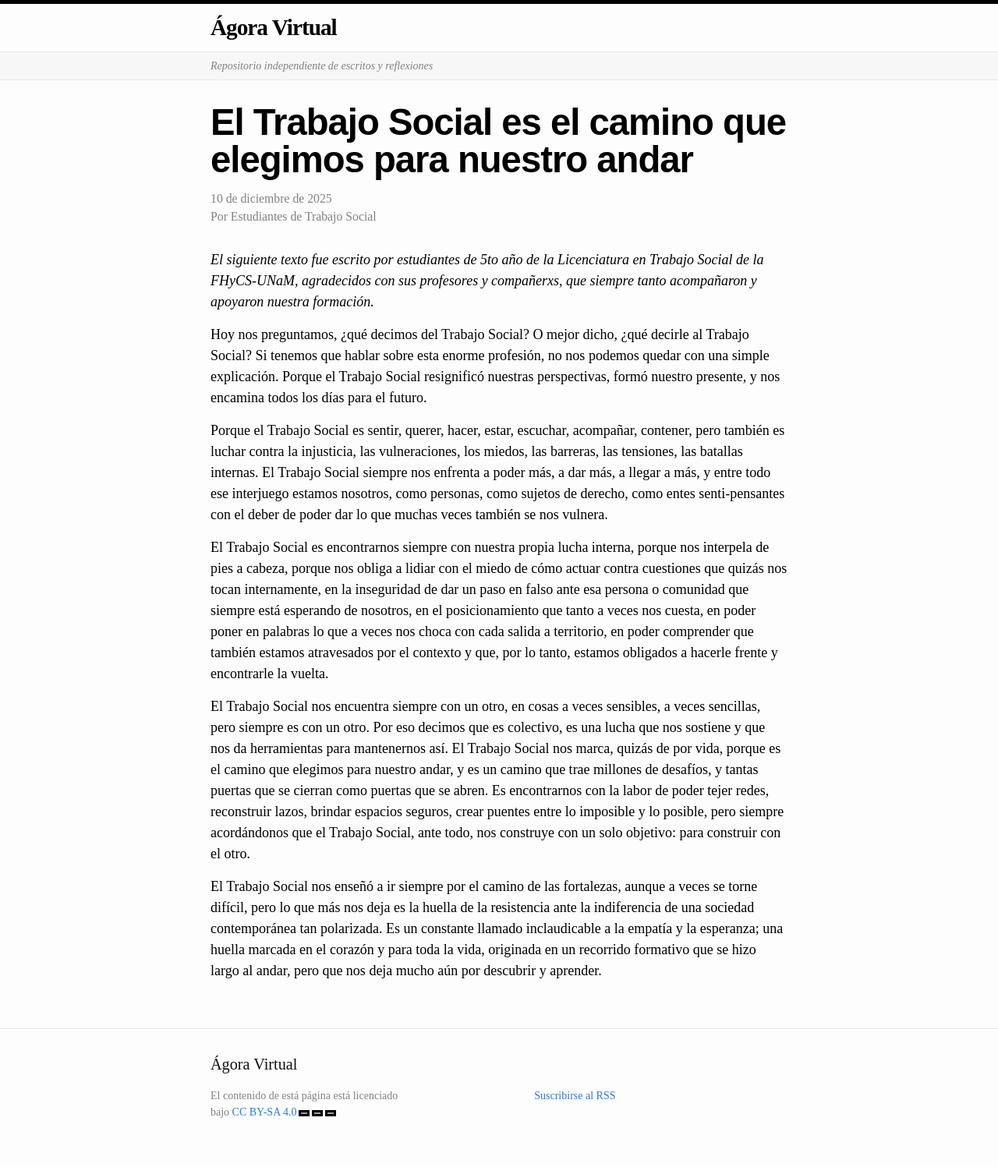
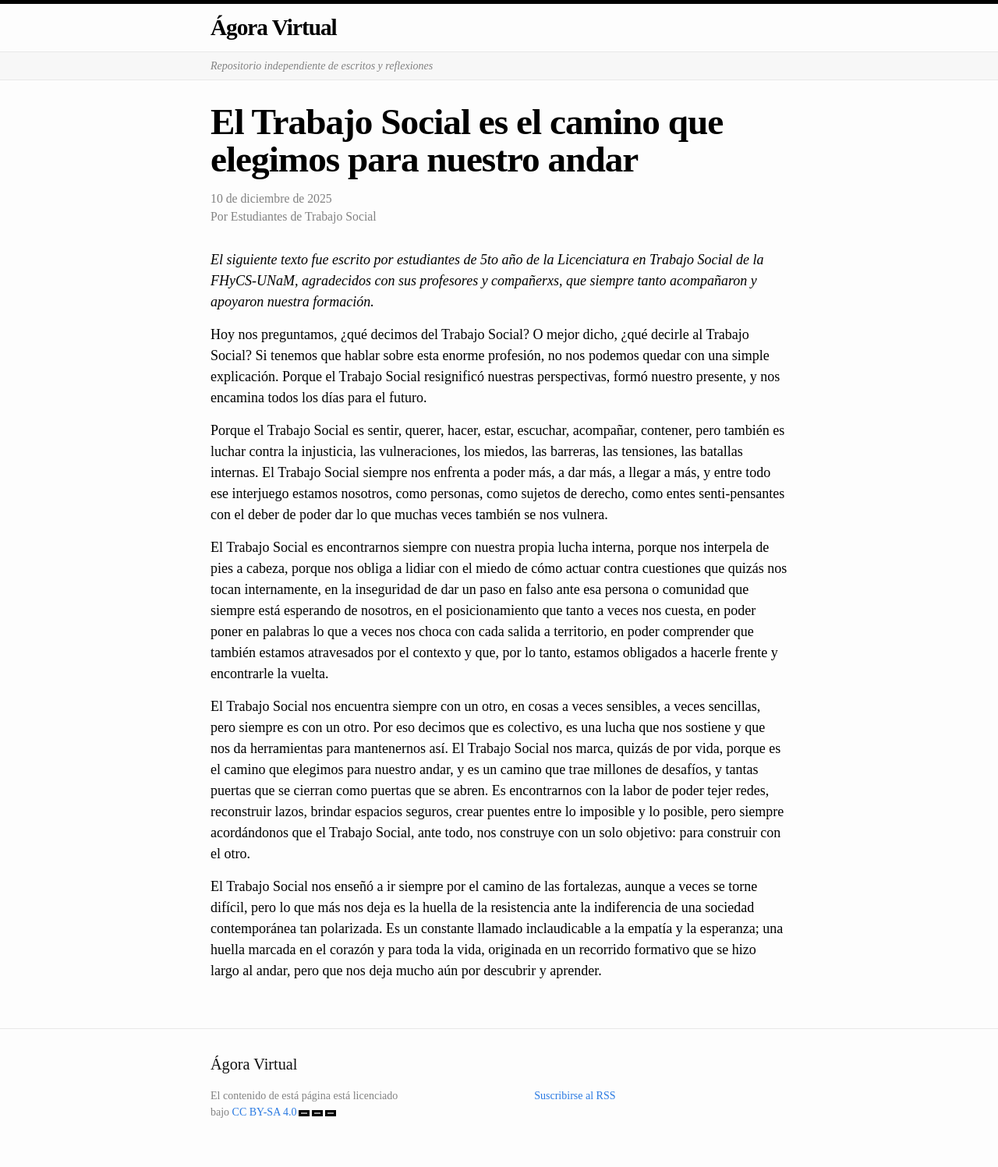
Before and after one commit to celebrepar92/agora-virtual, a Jekyll site: the page built from _posts/2025-12-10-trabajo-social.markdown, in a window 1280 px wide. Shown: the whole page at 78% size. Built offline with Jekyll 4.4.1, drawn with Linux system fonts in a browser that asks for light colours; grey boxes are pictures that could not be loaded.

Commit message:
times new roman otra vez!

```diff
--- a/_sass/minima/_layout.scss
+++ b/_sass/minima/_layout.scss
@@ -207,7 +207,7 @@
   display: block;
   @include relative-font-size(1.5);
   color: #000000;
-  font-family: Arial, sans-serif;
+  font-family: 'Times New Roman', Times, serif;
   font-weight: bold;
 
   &:hover {
@@ -230,7 +230,7 @@
   letter-spacing: -1px;
   line-height: 1;
   color: #000000;
-  font-family: Arial, sans-serif;
+  font-family: 'Times New Roman', Times, serif;
   font-weight: bold;
 
   @include media-query($on-laptop) {
@@ -270,7 +270,7 @@
 
 .post-content {
   margin-bottom: $spacing-unit;
-  color: #000000; /* Todo el cuerpo en negro absoluto */
+  color: #000000;
 
   /* Subtítulos dentro de la nota */
   h2, h3, h4 {
```
